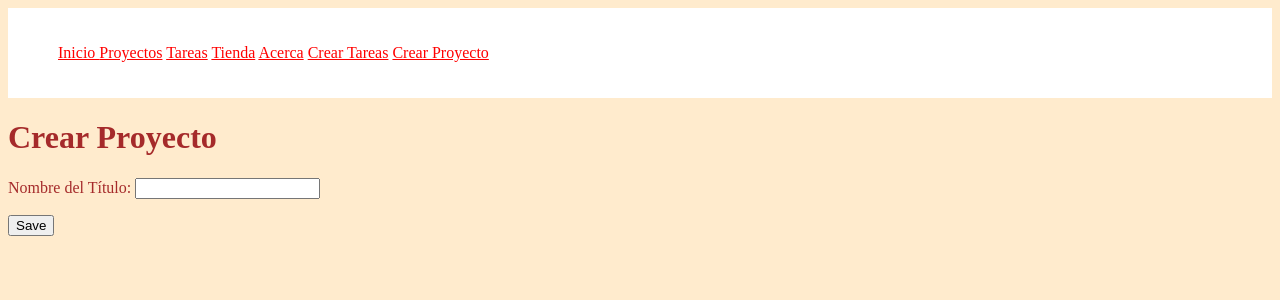
After one commit to Luisalarcon1992/Django-Project, a Django app: page /create_project/ in a window 1280 px wide. The commit adds this page. Shown: the top 300 px of the page. Run offline with Django 4.2, Linux system fonts and the light colour scheme.

Commit message:
HTML y CSS

```diff
--- a/myapp/forms.py
+++ b/myapp/forms.py
@@ -1,4 +1,3 @@
-from urllib import request
 from django import forms
 
 
@@ -6,3 +5,7 @@ from django import forms
 class CrearNuevaTareas(forms.Form):
     titulo = forms.CharField(label="Titulo Tareas", max_length=200)
     descripcion = forms.CharField(label="Descipcion de Tarea",widget=forms.Textarea)
+
+
+class CrearNuevoProyecto(forms.Form):
+    nombre = forms.CharField(label="Nombre del Título", max_length=200)
--- /dev/null
+++ b/myapp/static/Styles/css.css
@@ -0,0 +1,29 @@
+body {
+    background-color: blanchedalmond;
+    color: brown;
+}
+
+.navbar {
+    background-color: white;
+    padding: 20px 10px;
+    text-decoration: none;
+}
+
+.navbar ul li a{
+    color: red;
+}
+
+.navbar ul {
+    display: flex;
+    justify-content: space-between;
+
+}
+
+.navbar ul li{
+    list-style: none;
+}
+
+.conteiner {
+    max-width: 200px;
+    margin: auto;
+}
--- a/myapp/templates/base.html
+++ b/myapp/templates/base.html
@@ -1,15 +1,33 @@
-<nav>
+{% load static %}
+
+
+<!DOCTYPE html>
+<html lang="en">
+<head>
+    <meta charset="UTF-8">
+    <meta http-equiv="X-UA-Compatible" content="IE=edge">
+    <meta name="viewport" content="width=device-width, initial-scale=1.0">
+    <title>Django</title>
+    <link rel="stylesheet" href="{% static 'styles/css.css' %}" type="text/css">
+</head>
+<body>
+    <nav class="navbar" >
         <ul>
             <li>
-            <a href="/"> Inicio </a>
-            <a href="/project"> Proyectos</a>
-            <a href="/tasks"> Tareas</a>
-            <a href="/store"> Tienda</a>
-            <a href="/about"> Acerca</a>
-            <a href="/create_tasks"> Crear tareas</a>
+                <a href="{% url 'index' %}"> Inicio </a>
+                <a href="{% url 'project' %}"> Proyectos</a>
+                <a href="{% url 'tasks' %}"> Tareas</a>
+                <a href="{% url 'store'%}"> Tienda</a>
+                <a href="{% url 'about' %}"> Acerca</a>
+                <a href="{% url 'create_tasks' %}"> Crear Tareas</a>
+                <a href="{% url 'create_project' %}"> Crear Proyecto</a>
             </li>
         </ul>
     </nav>
 
+    <main class="container">
         {% block content %}
         {% endblock %}
+    </main>
+</body>
+</html>
--- /dev/null
+++ b/myapp/templates/create_project.html
@@ -0,0 +1,17 @@
+{% extends "base.html" %}
+
+{% block content %}
+
+<h1>Crear Proyecto</h1>
+
+<form method="POST">
+    {% csrf_token %}
+    {{ form.as_p }}
+    <button>
+        Save
+    </button>
+
+</form>
+
+
+{% endblock%}
--- a/myapp/templates/index.html
+++ b/myapp/templates/index.html
@@ -1,8 +1,12 @@
 {% extends 'base.html' %}
+
+{% load static %}
 
 {% block content %}
 
 <h1> {{tittle}}</h1>
+
+<img src="{% static 'horda.jpg'%}" alt="" width=400>
 
 
 <p>
--- a/myapp/urls.py
+++ b/myapp/urls.py
@@ -3,10 +3,11 @@ from django.urls import path
 from . import views
 
 urlpatterns = [
-    path('', views.hello),
-    path('about/', views.about),
-    path('store/', views.store),
-    path('tasks/', views.tasks),
-    path('project/', views.projects),
-    path('create_tasks/', views.creat_task)
+    path('', views.hello, name="index"),
+    path('about/', views.about, name="about"),
+    path('store/', views.store, name="store"),
+    path('tasks/', views.tasks, name="tasks"),
+    path('project/', views.projects, name="project"),
+    path('create_tasks/', views.creat_task, name="create_tasks"),
+    path('create_project/', views.creat_project, name="create_project")
     ]
--- a/myapp/views.py
+++ b/myapp/views.py
@@ -2,10 +2,9 @@ from email import message
 from html.entities import html5
 from turtle import title
 from django.shortcuts import render, redirect
-from django.http import HttpResponse
 from .models import Proyecto, Tareas
 from django.shortcuts import get_object_or_404
-from .forms import CrearNuevaTareas
+from .forms import CrearNuevaTareas, CrearNuevoProyecto
 # Create your views here.
 
 def hello(request):
@@ -43,5 +42,14 @@ def creat_task(request):
         "form" : CrearNuevaTareas()
     })
     else:
-        Tareas.objects.create(titulo=request.POST["titulo"], descipcion = request.method.POST["descripcion"], Proyecto_id = 2)
-        return redirect("tasks/")
+        Tareas.objects.create(titulo=request.POST["titulo"], descripcion = request.POST["descripcion"], proyecto_id = 7)
+        return redirect("tasks")
+
+def creat_project(request):
+    if request.method == "GET":
+        return render(request,"create_project.html",{
+            "form" : CrearNuevoProyecto()
+        })
+    else:
+        Proyecto.objects.create(nombre = request.POST["nombre"])
+        return redirect("project")
```
Also changed, not shown: db.sqlite3, myapp/static/horda.jpg (added). Lines whose indentation alone changed are shown as unchanged.
